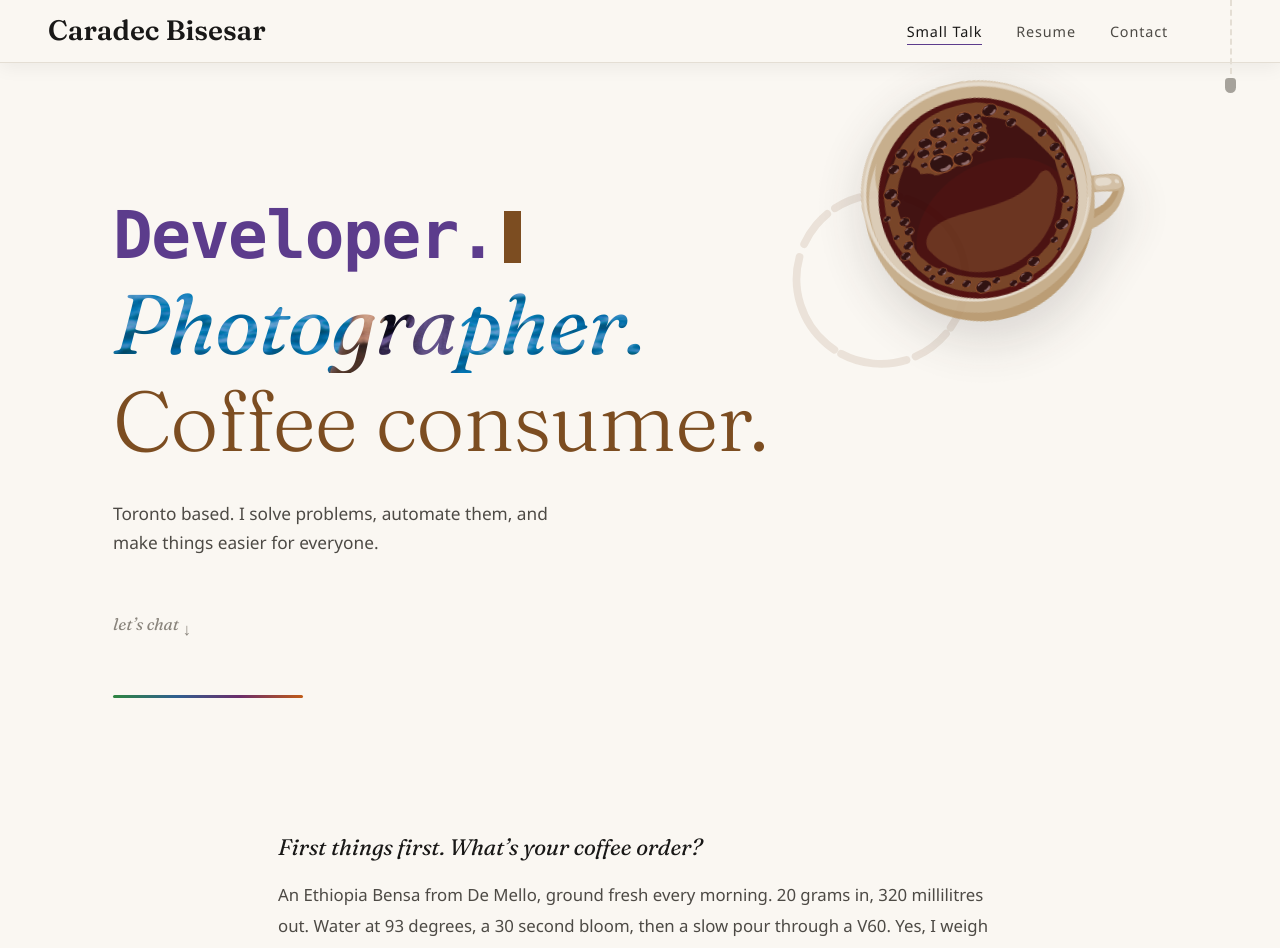
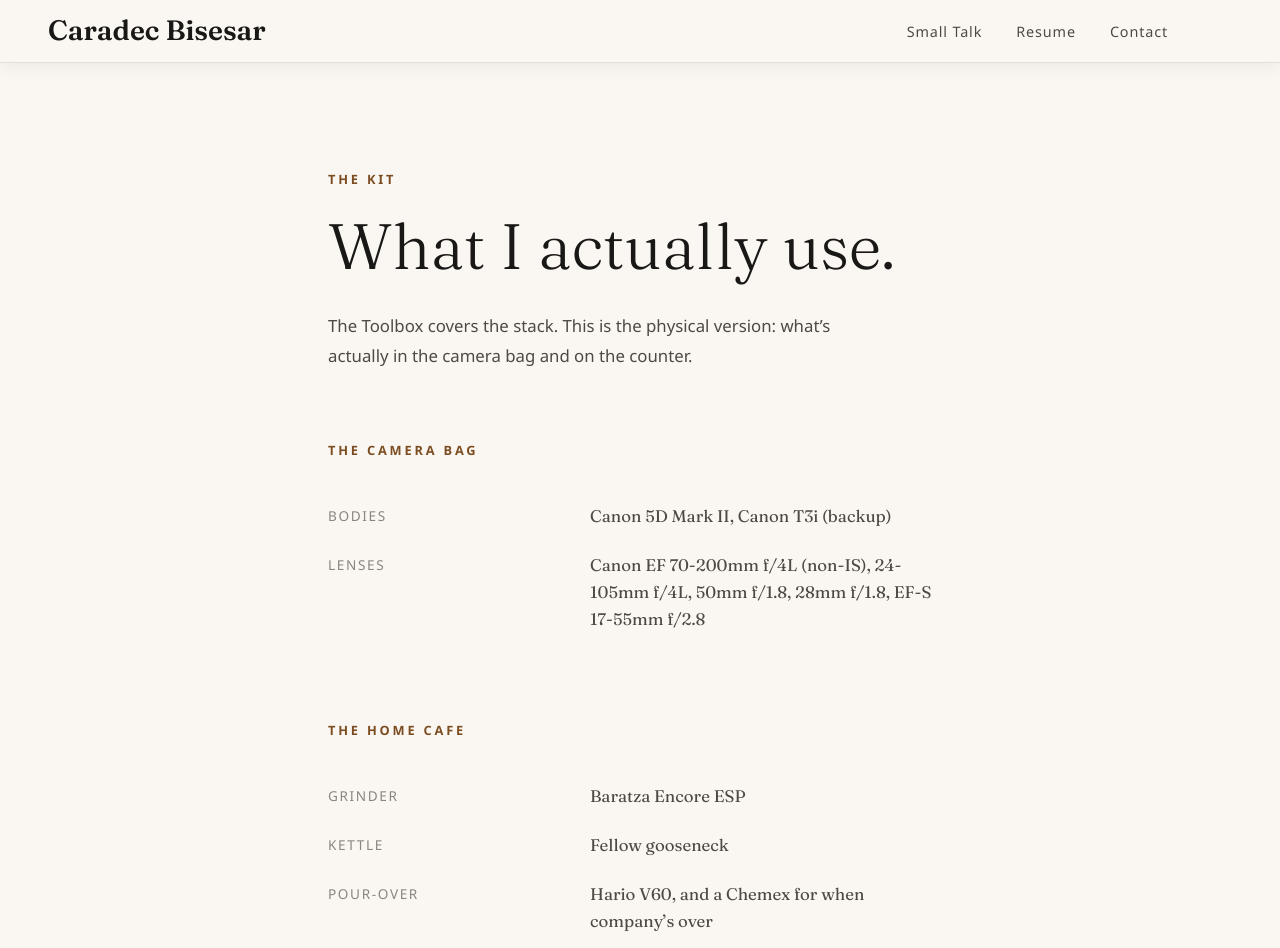
Before and after one commit to Gr1mdrag0n/all-about-cb, a React (Vite) app: page /#/uses in a window 1280 px wide. Shown: the top 948 px of the page. Built offline with nearby package versions, Linux system fonts and the light colour scheme; a web font is replaced by a local one.

Commit message:
Add /uses "The Kit" page
Physical version of the Toolbox: camera bodies/lenses and the home
cafe gear. Linked from the Toolbox header.

```diff
--- a/src/components/App.tsx
+++ b/src/components/App.tsx
@@ -251,7 +251,7 @@
         </section>
 
         <section className="doc">
-          <div className="doc-head"><h2>The Toolbox</h2></div>
+          <div className="doc-head"><h2>The Toolbox</h2><span><a href="#/uses">the physical kit</a></span></div>
           <dl className="caps">
             {TOOLBOX.map(([label, items]) => (
               <div key={label} style={{ display: 'contents' }}>
--- /dev/null
+++ b/src/components/Kit.tsx
@@ -0,0 +1,61 @@
+import { useEffect } from 'react'
+import '../css/chat.css'
+import { KIT_CAMERA, KIT_COFFEE } from '../content/kit'
+
+function Kit() {
+  useEffect(() => {
+    const previous = document.title
+    document.title = 'The Kit ☕ Caradec Bisesar'
+    return () => { document.title = previous }
+  }, [])
+
+  return (
+    <div className="chat-page coffee-page">
+      <nav className="chat-nav">
+        <ul>
+          <li><a href="#/">Small Talk</a></li>
+          <li><a href="#/#paperwork">Resume</a></li>
+          <li><a href="#/#contact">Contact</a></li>
+        </ul>
+      </nav>
+      <a className="name-morph" href="#/">Caradec Bisesar</a>
+
+      <section className="coffee-wrap">
+        <div className="coffee-kicker">the kit</div>
+        <h1 className="serif">What I actually use.</h1>
+        <p className="coffee-intro">
+          The Toolbox covers the stack. This is the physical version: what’s actually in the camera bag and on the counter.
+        </p>
+
+        <div className="coffee-kicker log-kicker">the camera bag</div>
+        <dl className="caps">
+          {KIT_CAMERA.map(([label, value]) => (
+            <div key={label} style={{ display: 'contents' }}>
+              <dt>{label}</dt>
+              <dd>{value}</dd>
+            </div>
+          ))}
+        </dl>
+
+        <div className="coffee-kicker log-kicker">the home cafe</div>
+        <dl className="caps">
+          {KIT_COFFEE.map(([label, value]) => (
+            <div key={label} style={{ display: 'contents' }}>
+              <dt>{label}</dt>
+              <dd>{value}</dd>
+            </div>
+          ))}
+        </dl>
+
+        <p className="coffee-more">The beans themselves get their own page. This is just the hardware.</p>
+      </section>
+
+      <footer className="chat-footer">
+        <span>© {new Date().getFullYear()} Caradec Bisesar</span>
+        <a href="#/">back to the chat</a>
+      </footer>
+    </div>
+  )
+}
+
+export default Kit
--- a/src/components/Router.tsx
+++ b/src/components/Router.tsx
@@ -2,12 +2,14 @@
 import App from './App'
 import Bar from './Bar'
 import Coffee from './Coffee'
+import Kit from './Kit'
 
 const Router = () => (
   <HashRouter>
     <Routes>
       <Route path="/bar" element={<Bar />} />
       <Route path="/coffee" element={<Coffee />} />
+      <Route path="/uses" element={<Kit />} />
       <Route path="*" element={<App />} />
     </Routes>
   </HashRouter>
--- /dev/null
+++ b/src/content/kit.ts
@@ -0,0 +1,13 @@
+// The Kit: the physical version of the Toolbox.
+
+export const KIT_CAMERA: [string, string][] = [
+  ['Bodies', 'Canon 5D Mark II, Canon T3i (backup)'],
+  ['Lenses', 'Canon EF 70-200mm f/4L (non-IS), 24-105mm f/4L, 50mm f/1.8, 28mm f/1.8, EF-S 17-55mm f/2.8'],
+]
+
+export const KIT_COFFEE: [string, string][] = [
+  ['Grinder', 'Baratza Encore ESP'],
+  ['Kettle', 'Fellow gooseneck'],
+  ['Pour-over', 'Hario V60, and a Chemex for when company’s over'],
+  ['Scale', 'MHW-3BOMBER'],
+]
--- a/src/css/chat.css
+++ b/src/css/chat.css
@@ -208,6 +208,8 @@
 .doc-head { display: flex; align-items: baseline; justify-content: space-between; border-bottom: 2px solid var(--ink); padding-bottom: 14px; margin-bottom: 8px; }
 .doc-head h2 { font-family: 'Fraunces', serif; font-weight: 500; font-size: 2rem; margin: 0; }
 .doc-head span { color: var(--faint); font-size: .9rem; letter-spacing: .14em; text-transform: uppercase; }
+.doc-head span a { color: inherit; text-decoration: underline; text-decoration-color: var(--rule); text-underline-offset: 3px; }
+.doc-head span a:hover { color: var(--ink); text-decoration-color: var(--coffee); }
 .entry { display: grid; grid-template-columns: 230px 1fr; gap: 32px; padding: 26px 0; border-bottom: 1px solid var(--rule); }
 @media (max-width: 720px) { .entry { grid-template-columns: 1fr; gap: 10px; } }
 .entry .when { color: var(--faint); font-size: .95rem; line-height: 1.6; }
```
